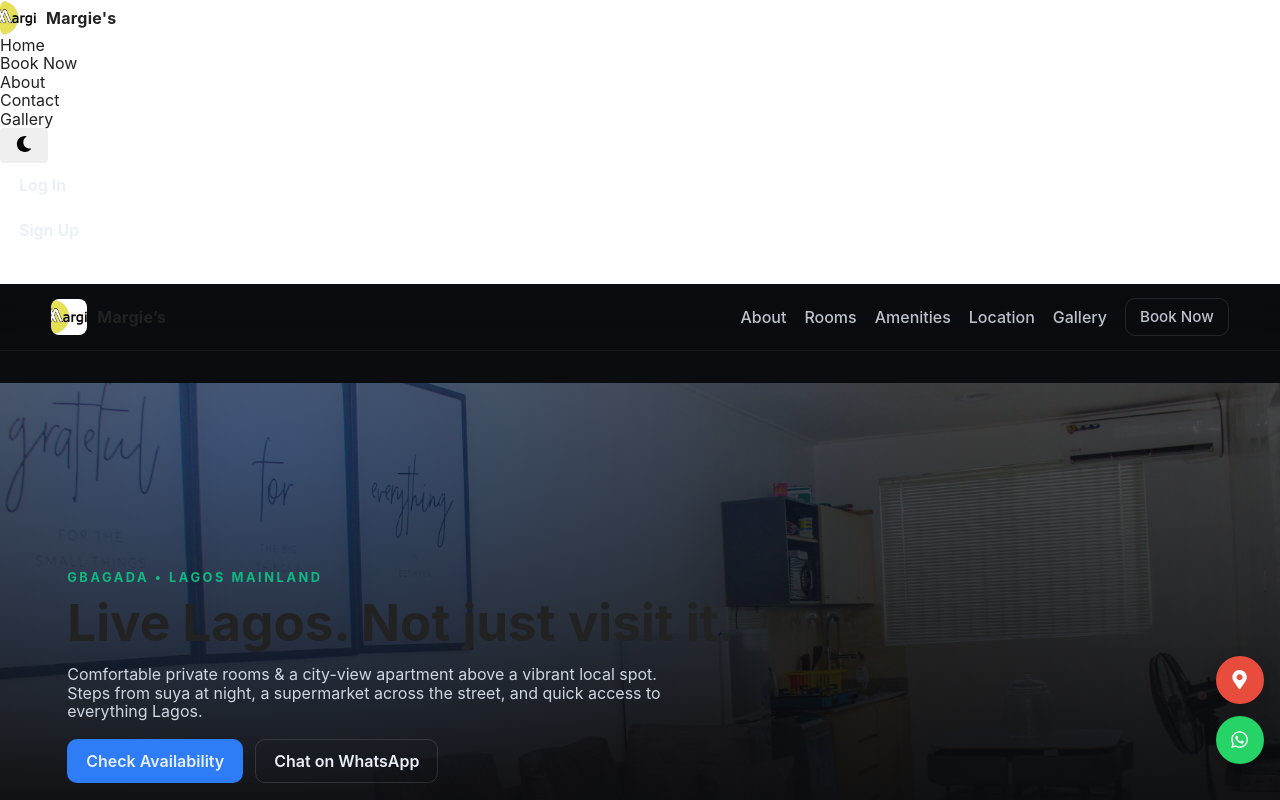
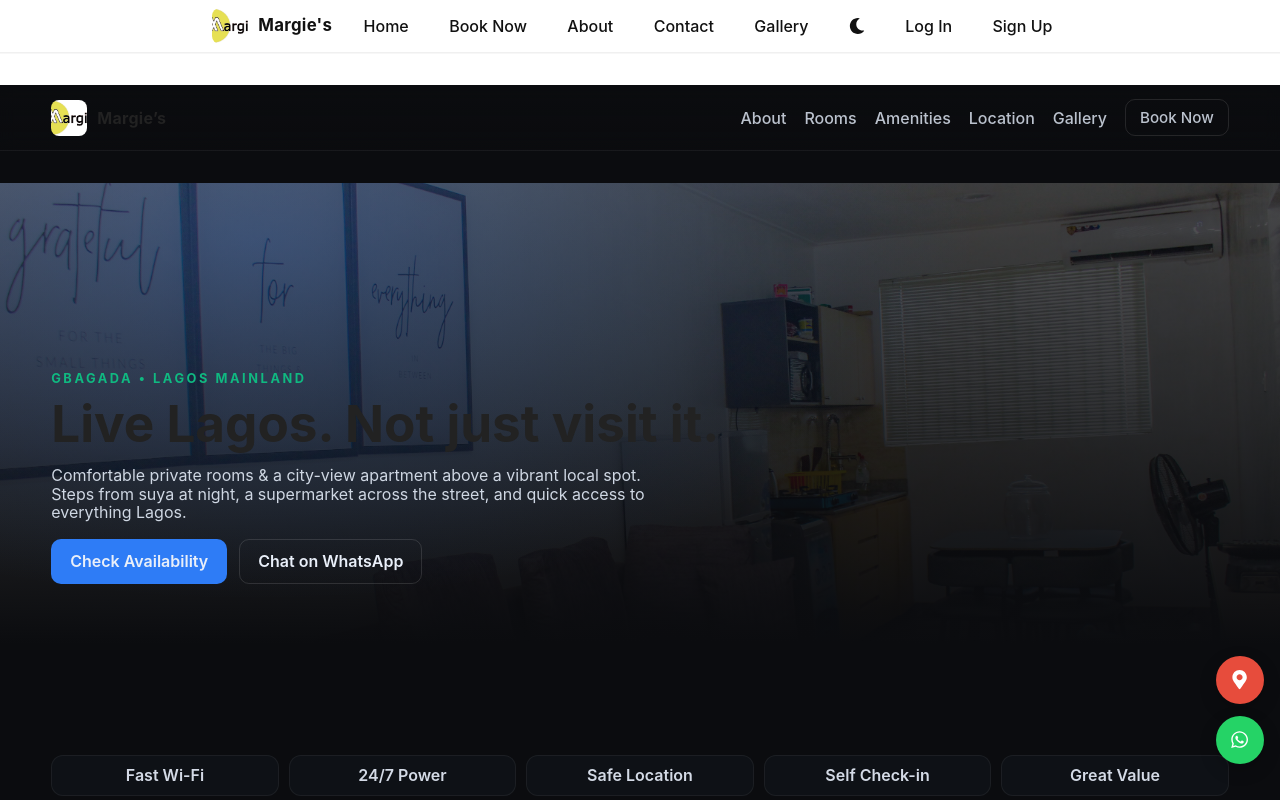
Before and after one commit to olajayoflagos/Margie, a React (Vite) app: page / in a window 1280 px wide. Shown: the top 800 px of the page. Built offline with nearby package versions, Linux system fonts and the light colour scheme; no server answers; what @react-pdf/renderer would draw is missing.

Commit message:
Update Header.css

```diff
--- a/src/Header.css
+++ b/src/Header.css
@@ -1,202 +1,188 @@
-/* ================= Header / Nav (mobile-first) ================= */
-.header {
+/* src/Header.css */
+
+/* Header container */
+.site-header {
   position: sticky;
   top: 0;
-  z-index: 60;
+  z-index: 120;
+  background: rgba(255,255,255,0.96);
+  backdrop-filter: blur(6px);
+  border-bottom: 1px solid rgba(0,0,0,0.06);
+  box-shadow: 0 1px 0 rgba(0,0,0,0.03);
+}
+
+.light-mode .site-header { background: rgba(255,255,255,0.96); color: #111; }
+.dark-mode .site-header { background: rgba(6,8,12,0.85); color: #eee; border-bottom-color: rgba(255,255,255,0.04); }
+
+.site-header__inner {
+  max-width: 1200px;
+  margin: 0 auto;
+  padding: 0.5rem 1rem;
   display: flex;
   align-items: center;
+  gap: 1rem;
   justify-content: space-between;
-  padding: 0.6rem 1rem;
-  gap: 1rem;
-  background: rgba(255,255,255,0.98);
-  border-bottom: 1px solid rgba(0,0,0,0.06);
 }
 
 /* Brand */
-.brand-container { display:flex; align-items:center; gap:0.6rem; cursor:pointer; }
-.brand-container .logo { height:44px; width:44px; object-fit:cover; border-radius:8px; }
-.brand-title { font-weight:700; font-size:1.05rem; }
+.brand {
+  display: flex;
+  align-items: center;
+  gap: 0.65rem;
+  text-decoration: none;
+  color: inherit;
+}
+.brand__logo {
+  height: 44px;
+  width: auto;
+  object-fit: contain;
+  display: block;
+  border-radius: 8px;
+}
+.brand__text {
+  font-weight: 700;
+  font-size: 1.05rem;
+  display: none; /* hidden on small screens; shown on larger */
+}
+
+/* Nav (desktop) */
+.site-nav {
+  display: flex;
+  align-items: center;
+}
+.site-nav ul {
+  display: flex;
+  align-items: center;
+  gap: 0.6rem;
+  margin: 0;
+  padding: 0;
+  list-style: none;
+}
+.site-nav a, .site-nav button {
+  color: inherit;
+  text-decoration: none;
+  font-weight: 500;
+  padding: 0.45rem 0.9rem;
+  border-radius: 8px;
+  border: 1px solid transparent;
+  background: transparent;
+}
+
+/* Buttons */
+.btn { display: inline-block; text-decoration: none; }
+.btn--yellow {
+  background: #f8d24b;
+  color: #000;
+  font-weight: 700;
+  padding: 0.45rem 0.9rem;
+  border-radius: 999px;
+  border: none;
+}
+.btn--grey {
+  background: #f0f0f0;
+  color: #111;
+  font-weight: 700;
+  padding: 0.45rem 0.9rem;
+  border-radius: 999px;
+  border: 1px solid rgba(0,0,0,0.06);
+}
+.btn--outline {
+  background: transparent;
+  border: 1px solid rgba(0,0,0,0.06);
+  padding: 0.3rem 0.6rem;
+  border-radius: 8px;
+}
+
+/* Theme toggle button */
+.theme-toggle {
+  background: transparent;
+  border: 1px solid rgba(0,0,0,0.06);
+  padding: 0.35rem;
+  border-radius: 8px;
+  display: inline-grid;
+  place-items: center;
+}
+
+/* welcome */
+.nav-welcome {
+  margin-left: 0.35rem;
+  padding: 0.35rem 0.6rem;
+  font-size: 0.9rem;
+  color: #666;
+}
 
 /* Hamburger (mobile) */
 .hamburger {
-  display: inline-grid;
-  grid-auto-flow: row;
-  gap: 6px;
-  padding: 8px;
+  display: none;
+  width: 46px;
+  height: 40px;
+  background: transparent;
   border: none;
-  background: transparent;
+  flex-direction: column;
+  justify-content: space-around;
+  align-items: center;
+  gap: 5px;
   cursor: pointer;
+  padding: 6px;
+  border-radius: 8px;
 }
 .hamburger span {
   display: block;
   width: 22px;
   height: 2px;
-  background: #222;
+  background: currentColor;
   border-radius: 2px;
-  transition: transform .2s ease, opacity .2s ease;
+  transition: transform .18s ease, opacity .18s ease;
 }
-.hamburger.is-open span:nth-child(1) { transform: translateY(6px) rotate(45deg); }
-.hamburger.is-open span:nth-child(2) { opacity: 0; transform: scaleX(0); }
-.hamburger.is-open span:nth-child(3) { transform: translateY(-6px) rotate(-45deg); }
+.hamburger.is-open span:nth-child(1) { transform: translateY(7px) rotate(45deg); }
+.hamburger.is-open span:nth-child(2) { opacity: 0; }
+.hamburger.is-open span:nth-child(3) { transform: translateY(-7px) rotate(-45deg); }
 
-/* Nav links container (collapsed on mobile) */
-.nav-links {
-  position: fixed;
-  inset: auto 0 0 0;              /* mobile: full-width bottom drawer */
-  transform: translateY(100%);
-  transition: transform .25s cubic-bezier(.2,.9,.2,1);
-  background: rgba(255,255,255,0.98);
-  padding: 1rem;
-  display: flex;
-  flex-direction: column;
-  gap: 0.6rem;
-  box-shadow: 0 -6px 20px rgba(0,0,0,0.08);
-  border-top: 1px solid rgba(0,0,0,0.04);
-  align-items: stretch;
-  max-height: 70vh;
-  overflow: auto;
-}
-.nav-links.is-open { transform: translateY(0%); }
-
-/* Links inside nav */
-.nav-links a,
-.nav-links button,
-.nav-links .btn {
-  display: inline-flex;
-  align-items: center;
-  justify-content: center;
-  padding: 0.7rem 0.9rem;
-  border-radius: 10px;
-  text-decoration: none;
-  color: inherit;
-  border: 1px solid rgba(0,0,0,0.04);
-  background: transparent;
-  font-weight: 600;
+/* Mobile nav slide-down */
+@media (max-width: 880px) {
+  .brand__text { display: none; }
+  .site-nav {
+    position: absolute;
+    top: 100%;
+    right: 0;
+    left: 0;
+    background: inherit;
+    border-bottom: 1px solid rgba(0,0,0,0.04);
+    transform-origin: top;
+    transition: transform .22s ease, opacity .22s ease;
+    transform: scaleY(0);
+    opacity: 0;
+    pointer-events: none;
+  }
+  .site-nav.is-open {
+    transform: scaleY(1);
+    opacity: 1;
+    pointer-events: auto;
+  }
+  .site-nav ul {
+    flex-direction: column;
+    gap: 0;
+    padding: 0.75rem 1rem;
+  }
+  .site-nav li {
+    width: 100%;
+    margin: 0;
+  }
+  .site-nav a, .site-nav button, .btn {
+    display: block;
+    width: 100%;
+    text-align: left;
+    padding: 0.8rem 1rem;
+    border-radius: 8px;
+    margin-bottom: 0.35rem;
+  }
+  .hamburger { display: flex; }
+  .brand__text { display: none; }
 }
 
-/* Right-side grouping inside nav when expanded on large screens */
-.nav-right { display:flex; gap:0.6rem; align-items:center; }
-
-/* ================= Auth Buttons (yellow / grey) ================= */
-.btn { cursor:pointer; text-align:center; }
-.btn--yellow {
-  background: #f8d24b;
-  color: #000;
-  border: 1px solid rgba(0,0,0,0.06);
-  padding: 0.6rem 0.9rem;
-  border-radius: 10px;
-  font-weight: 700;
+/* Large screens: show brand text and inline nav */
+@media (min-width: 881px) {
+  .site-nav { display: block; }
+  .hamburger { display: none; }
+  .brand__text { display: inline-block; }
 }
-.btn--yellow:hover { background: #f4c93a; }
-
-.btn--grey {
-  background: #f1f3f5;
-  color: #111;
-  border: 1px solid rgba(0,0,0,0.06);
-  padding: 0.6rem 0.9rem;
-  border-radius: 10px;
-  font-weight: 700;
-}
-.btn--grey:hover { background: #e8eaec; }
-
-.btn--ghost {
-  background: transparent;
-  border: 1px solid rgba(0,0,0,0.06);
-}
-
-/* admin / logout button style (small) */
-.admin-button-link, .btn--logout {
-  background: transparent;
-  border: 1px solid rgba(0,0,0,0.06);
-  padding: 0.5rem 0.8rem;
-  border-radius: 8px;
-}
-
-/* nav-welcome small text */
-.nav-welcome { font-size: 0.9rem; color: #666; padding-left: 0.4rem; }
-
-/* ================= Panel / Shadow layout ================= */
-/* This makes the check and contact sections appear as centered shadow boxes on desktop */
-.panel-fill {
-  max-width: 1100px;
-  margin: 1.25rem auto;
-  padding: 1.25rem;
-  border-radius: 14px;
-  box-shadow: 0 18px 40px rgba(12, 18, 22, 0.06);
-  background: var(--bg, #fff);
-  border: 1px solid rgba(0,0,0,0.04);
-}
-
-/* Make forms inside panel fill and responsive */
-.panel-fill .contact-form,
-.panel-fill .booking-form,
-.panel-fill .availability {
-  display: grid;
-  gap: 0.85rem;
-}
-
-/* Desktop split layout helper */
-.panel-row {
-  display: grid;
-  grid-template-columns: 1fr;
-  gap: 1rem;
-}
-@media (min-width: 960px) {
-  .panel-row { grid-template-columns: 1fr 420px; align-items: start; }
-}
-
-/* ================= Contact / Check boxes fill on desktop ================= */
-.section .contact-form,
-.section .booking-form,
-.booking-lock {
-  max-width: 100%;
-}
-
-/* ensure contact & booking occupy full width of the panel on large screens */
-@media (min-width: 900px) {
-  #check .panel-fill, #contact .panel-fill {
-    padding: 2rem;
-  }
-  #check .panel-fill .booking-form,
-  #contact .panel-fill .contact-form {
-    width: 100%;
-  }
-}
-
-/* ================= Dark mode contrast fixes ================= */
-.dark-mode .header,
-.dark-mode .nav-links,
-.dark-mode .panel-fill {
-  background: #0f1116;
-  color: #e9e9e9;
-  border-color: rgba(255,255,255,0.04);
-}
-.dark-mode .hamburger span { background: #e9e9e9; }
-.dark-mode .btn--grey { background: #22252b; color: #e9e9e9; border-color: rgba(255,255,255,0.05); }
-.dark-mode .btn--yellow { background: #f2d95a; color: #111; }
-
-/* ================= Desktop nav (overrides) ================= */
-@media (min-width: 880px) {
-  .hamburger { display:none; }
-  .nav-links {
-    position: static;
-    transform: none;
-    flex-direction: row;
-    background: transparent;
-    gap: 0.6rem;
-    box-shadow: none;
-    padding: 0;
-    align-items: center;
-  }
-  .nav-links a, .nav-links .btn, .nav-links button { background: transparent; }
-  .nav-left { display:flex; gap:0.6rem; align-items:center; }
-}
-
-/* ================= Utility small tweaks ================= */
-.center { text-align:center; }
-.container { width: 100%; max-width: 1200px; margin: 0 auto; padding: 0 1rem; }
-
-/* small accessibility focus state */
-.nav-links a:focus, .nav-links button:focus, .btn:focus { outline: 3px solid rgba(248,210,75,0.18); outline-offset: 3px; }
-
-/* ================= End ================= */
```
